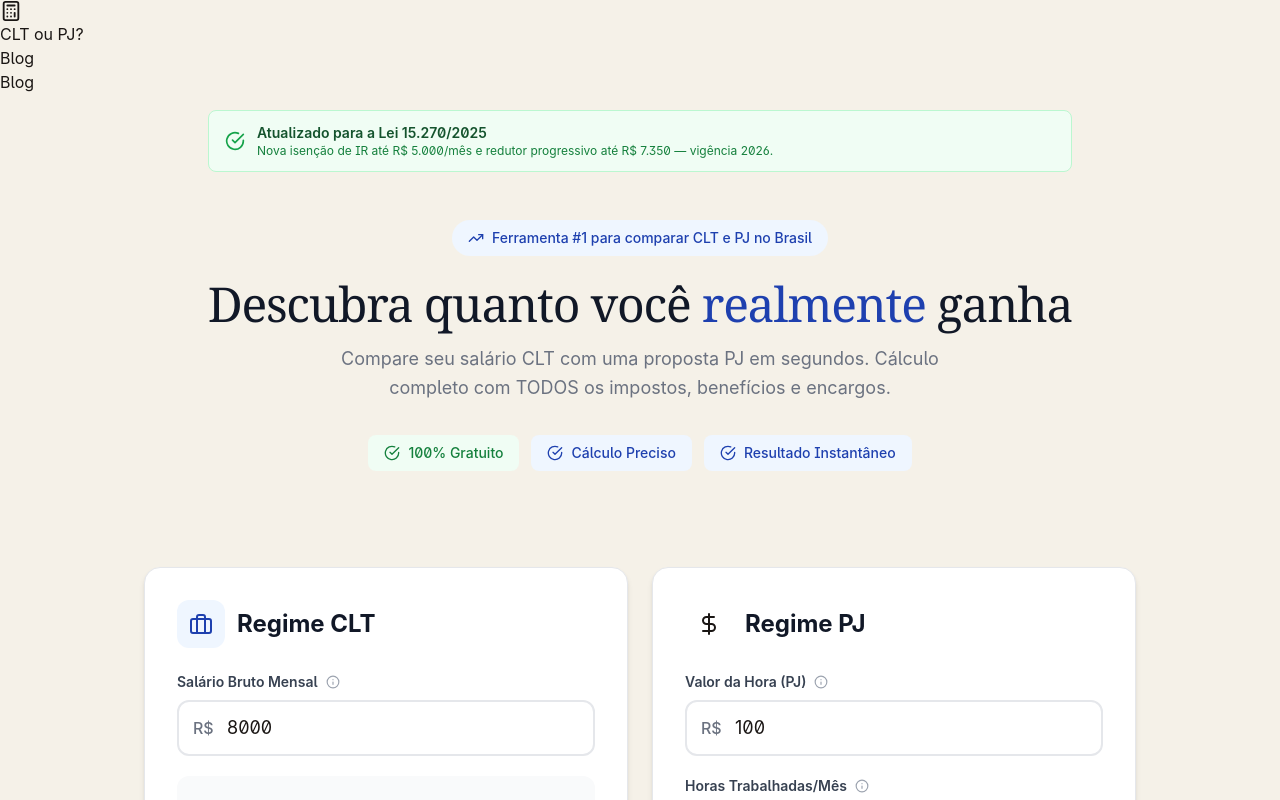
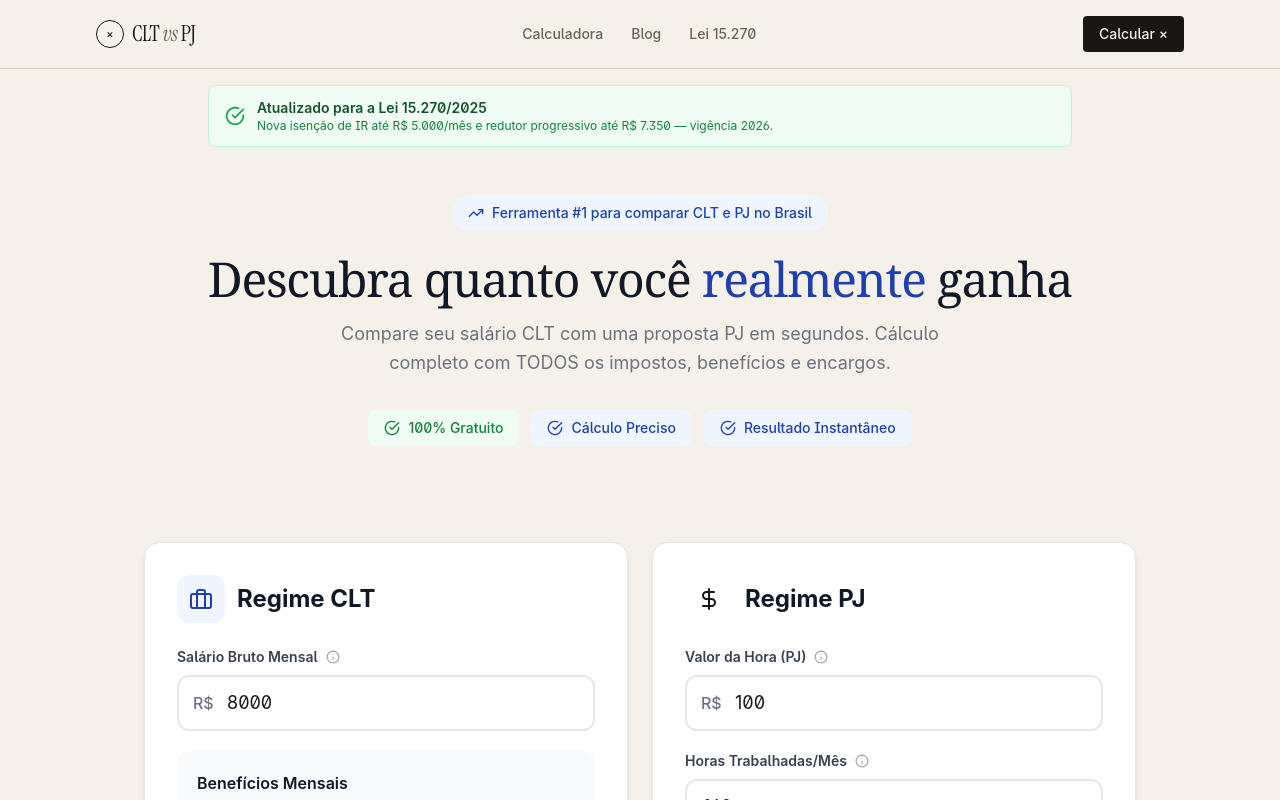
Before and after one commit to RodVerruck/cltvspj, a Next.js app: page / in a window 1280 px wide. Shown: the top 800 px of the page. Built offline with nearby package versions, Linux system fonts and the light colour scheme; no server answers.

Commit message:
feat(design): header editorial com logo serif e nav minimal

```diff
--- a/components/Header.js
+++ b/components/Header.js
@@ -1,54 +1,35 @@
 import Link from 'next/link';
-import { useRouter } from 'next/router';
-import { Calculator, ArrowLeft } from 'lucide-react';
 
 export default function Header() {
-  const router = useRouter();
-  const isHome = router.pathname === '/';
-  const isBlogPost = router.pathname.startsWith('/blog/') && router.pathname !== '/blog';
+  return (
+    <nav className="sticky top-0 z-50 border-b border-rule bg-paper/90 backdrop-blur-xl">
+      <div className="max-w-6xl mx-auto px-6 md:px-8 py-4 flex items-center justify-between gap-6">
+        <Link href="/" className="flex items-center gap-2">
+          <span className="w-7 h-7 border-[1.5px] border-ink rounded-full inline-flex items-center justify-center text-[11px] font-medium font-sans">×</span>
+          <span className="font-display text-xl md:text-[22px] tracking-editorial text-ink">
+            CLT <em className="italic text-ink-muted">vs</em> PJ
+          </span>
+        </Link>
 
-  return (
-    <header className="site-header">
-      {isBlogPost ? (
-        <Link href="/blog" className="header-back">
-          <ArrowLeft size={16} />
-          <span>Voltar ao Blog</span>
-        </Link>
-      ) : !isHome ? (
-        <Link href="/" className="header-back">
-          <ArrowLeft size={16} />
-          <span>Calculadora</span>
-        </Link>
-      ) : (
-        <div className="header-logo">
-          <Calculator size={22} />
-          <span>CLT ou PJ?</span>
-        </div>
-      )}
-
-      <nav className="header-nav">
-        {!isHome && (
-          <Link href="/" className="header-nav-link">
+        <div className="hidden md:flex gap-7">
+          <Link href="/" className="text-sm font-medium text-ink-muted hover:text-ink transition-colors">
             Calculadora
           </Link>
-        )}
-        {isHome && (
-          <Link href="/blog" className="header-nav-link">
+          <Link href="/blog" className="text-sm font-medium text-ink-muted hover:text-ink transition-colors">
             Blog
           </Link>
-        )}
-      </nav>
+          <Link href="/blog/vale-pena-pj-isencao-ir-lei-15270-2026" className="text-sm font-medium text-ink-muted hover:text-ink transition-colors">
+            Lei 15.270
+          </Link>
+        </div>
 
-      {isHome ? (
-        <Link href="/blog" className="header-cta">
-          Blog
+        <Link
+          href="/#calc"
+          className="bg-ink hover:bg-money text-paper px-4 py-2 rounded text-sm font-medium transition-colors whitespace-nowrap"
+        >
+          Calcular ×
         </Link>
-      ) : (
-        <Link href="/" className="header-cta">
-          <Calculator size={14} />
-          Calcular
-        </Link>
-      )}
-    </header>
+      </div>
+    </nav>
   );
 }
```
